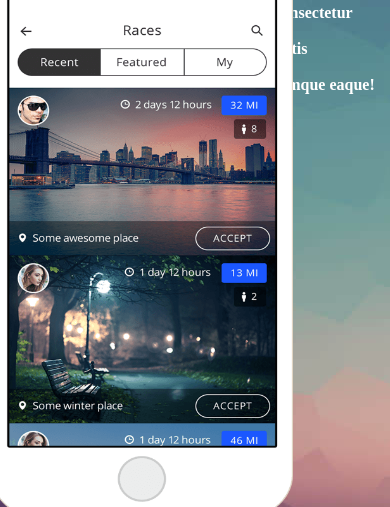
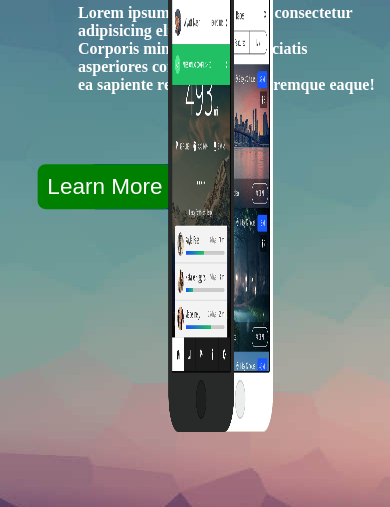
Before and after one commit to Kenan-Alnaser/Mobile-App, a plain HTML site: page index.html in a window 390 px wide. Shown: the part 337-844 px from the top of the page. Drawn offline with Linux system fonts and the light colour scheme.

Commit message:
mobile app more corrections

```diff
--- a/css/stylesheet.css
+++ b/css/stylesheet.css
@@ -22,10 +22,10 @@ ul {
 }
 #logo {
   position: absolute;
-  width: 10rem;
-  height: 5rem;
+  width: 10vw;
+  height: 7vh;
   margin-left: 20vw;
-  top: 4rem;
+  top: 7vh;
 }
 a {
   color: white;
@@ -44,20 +44,49 @@ p {
   margin-left: 20vw;
   margin-top: 3vh;
 }
+.phones {
+  position: relative;
+}
 #phone1 {
-  float: right;
-  width: 19rem;
-  height: 37rem;
-  position: relative;
+  width: 17vw;
+  height: 60vh;
+  position: absolute;
+  right: 40vw;
+  top: -20vh;
+  z-index: 2;
+}
+#phone2 {
+  right: 30vw;
+  width: 17vw;
+  height: 60vh;
+  position: absolute;
   top: -20vh;
   z-index: 1;
 }
-#phone2 {
-  margin-right: 25vw;
-  float: right;
-  width: 19rem;
-  height: 37rem;
+.buttons {
   position: relative;
-  top: -20vh;
-  z-index: 2;
 }
+#b1 {
+  position: absolute;
+  left: 20vw;
+  margin-top: 10vh;
+  transform: scale(2.5);
+  background-color: green;
+  border: none;
+  font-size: xx-small;
+  padding: 0.5vh 1vw;
+  color: white;
+  border-radius: 0.2rem;
+}
+#b2 {
+  position: absolute;
+  left: 33vw;
+  margin-top: 10vh;
+  transform: scale(2.5);
+  background-color: blue;
+  border: none;
+  font-size: xx-small;
+  padding: 0.5vh 1vw;
+  color: white;
+  border-radius: 0.2rem;
+}
--- a/index.html
+++ b/index.html
@@ -31,7 +31,13 @@
         ea sapiente repellat eius doloremque eaque!
       </p>
     </div>
-    <img src="./img/phone_001.png" alt="phone2" id="phone2" />
-    <img src="./img/phone_002.png" alt="phone1" id="phone1" />
+    <div class="phones">
+      <img src="./img/phone_001.png" alt="phone2" id="phone2" />
+      <img src="./img/phone_002.png" alt="phone1" id="phone1" />
+    </div>
+    <div class="buttons">
+      <button id="b2">Get the App</button>
+      <button id="b1">Learn More</button>
+    </div>
   </body>
 </html>
```
